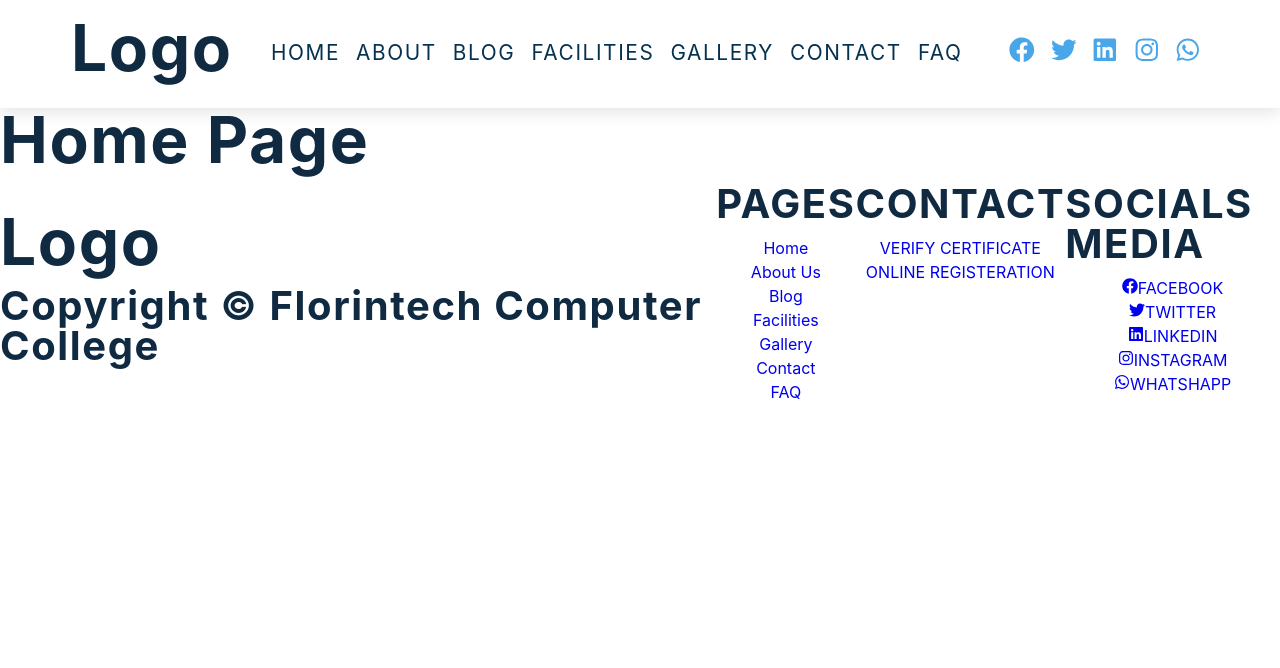
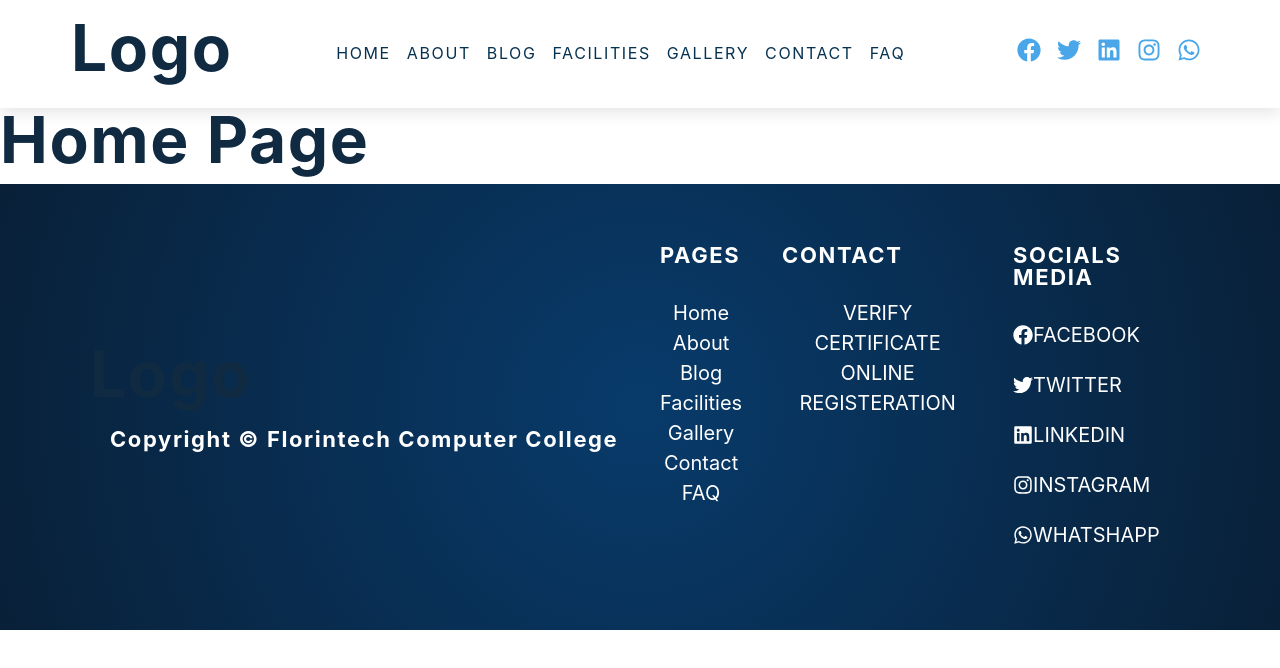
Before and after one commit to domchu/keyonaville, a Next.js app: page / in a window 1280 px wide. Shown: the top 668 px of the page. Built offline with nearby package versions, Linux system fonts and the light colour scheme.

Commit message:
styled:styles the footer

```diff
--- a/Components/Footer/Footer.js
+++ b/Components/Footer/Footer.js
@@ -3,11 +3,7 @@ import { Box, Flex } from "@chakra-ui/react";
 import Link from "next/link";
 import { social } from "../Navbar/Navdata";
 // import Brand from "./Brand/Brand";
-import { FaFacebook } from "react-icons/fa";
-import { FaTwitter } from "react-icons/fa";
-import { FaWhatsapp } from "react-icons/fa";
-import { FaLinkedin } from "react-icons/fa";
-import { FaInstagram } from "react-icons/fa";
+
 
 function Footer() {
   return (
@@ -46,7 +42,7 @@ function Footer() {
                 </li>
                 <li>
                   <Link href="/about" passHref>
-                    About Us
+                    About
                   </Link>
                 </li>
                 <li>
@@ -117,45 +113,3 @@ function Footer() {
 }
 
 export default Footer;
-<ul>
-  <li>
-    <Link href="https://facebook.com/">
-      {/* <a> */}
-      <FaFacebook />
-      FACEBOOK
-      {/* </a> */}
-    </Link>
-  </li>
-  <li>
-    <Link href="https://twitter.com/">
-      {/* <a> */}
-      <FaTwitter />
-      TWITTER
-      {/* </a> */}
-    </Link>
-  </li>
-  <li>
-    <Link href="https://linkedin.com/">
-      {/* <a> */}
-      <FaLinkedin />
-      LINKEDIN
-      {/* </a> */}
-    </Link>
-  </li>
-  <li>
-    <Link href="https://whatsapp.com/">
-      {/* <a> */}
-      <FaWhatsapp />
-      WHATSAPP
-      {/* </a> */}
-    </Link>
-  </li>
-  <li>
-    <Link href="https://instagram.com/">
-      {/* <a> */}
-      <FaInstagram />
-      INSTAGRAM
-      {/* </a> */}
-    </Link>
-  </li>
-</ul>;
--- a/styles/globals.css
+++ b/styles/globals.css
@@ -94,7 +94,7 @@ p {
   color: var(--clr-grey-5);
 }
 
-@media screen and (min-width: 800px) {
+@media screen and (min-width: 500px) {
   h1 {
     font-size: 4rem;
   }
@@ -189,7 +189,7 @@ nav {
   height: 10rem;
 }
 
-@media screen and (min-width: 800px) {
+@media screen and (min-width: 821px) {
   .nav-center {
     max-width: 1170px;
     margin: 0 auto;
@@ -214,7 +214,7 @@ nav {
     padding: 0;
     margin: 0 0.5rem;
     text-align: center;
-    font-size: 1.3rem;
+    font-size: 1rem;
     color: var(--clr-primary-1);
   }
   .links li ::after {
@@ -232,7 +232,7 @@ nav {
   }
   .social-icons {
     display: flex;
-    font-size: 1.6rem;
+    font-size: 1.5rem;
   }
   .social-icons a {
     margin: 0 0.5rem;
@@ -245,4 +245,54 @@ nav {
     border-radius: 6px;
     background-color: var(--clr-black);
   }
+}
+.footer {
+  background-image: radial-gradient(circle, #083b6b, #092038);
+  padding: 50px 90px;
+}
+.footer h2 {
+  font-weight: bold;
+  color: #fff;
+  padding: 10px 20px;
+  font-size: 22px;
+}
+.footer p {
+  color: #ffffff;
+}
+@media screen and (max-width: 500px) {
+  .footer {
+    padding: 10px 20px;
+  }
+}
+.footer-writeup {
+  flex: 1;
+}
+.footer-links {
+  flex: 1;
+}
+.footer-tools {
+  padding: 10px 20px;
+}
+.footer-tools a {
+  color: #ffffff;
+  font-size: 20px;
+}
+.footer-pages {
+  padding: 10px 20px;
+}
+.footer-pages a {
+  color: #ffffff;
+  font-size: 20px;
+}
+.footer-socials {
+  padding: 10px 20px;
+}
+.footer-socials a {
+  color: #ffffff;
+  font-size: 20px;
+  display: flex;
+  align-items: center;
+}
+.footer-socials li {
+  padding: 0 0 20px 0;
 }/*# sourceMappingURL=globals.css.map */
--- a/styles/globals.scss
+++ b/styles/globals.scss
@@ -1,5 +1,5 @@
 $phone-width: 500px;
-$tablet-width: 800px;
+$tablet-width: 821px;
 $desktop-width: 1024px;
 
 //navbar css
@@ -93,7 +93,7 @@ Variables
     margin-bottom: 1.25rem;
     color: var(--clr-grey-5);
   }
-  @media screen and (min-width: 800px) {
+  @media screen and (min-width:#{$phone-width}) {
     h1 {
       font-size: 4rem;
     }
@@ -183,7 +183,7 @@ Variables
   .show-container {
     height: 10rem;
   }
-  @media screen and (min-width: 800px) {
+  @media screen and (min-width:#{$tablet-width}) {
     .nav-center {
       max-width: 1170px;
       margin: 0 auto;
@@ -209,7 +209,7 @@ Variables
       padding: 0;
       margin: 0 0.5rem;
       text-align: center;
-      font-size: 1.3rem;
+      font-size: 1rem;
       color: var(--clr-primary-1);
     }
     .links li ::after {
@@ -227,7 +227,7 @@ Variables
     }
     .social-icons {
       display: flex;
-      font-size: 1.6rem;
+      font-size: 1.5rem;
     }
     .social-icons a {
       margin: 0 0.5rem;
@@ -241,3 +241,17 @@ Variables
       background-color: var(--clr-black);
     }
   }
+
+  //footer css
+  .footer{
+    background-image: radial-gradient(circle, #083b6b, #092038);padding: 50px 90px;h2{font-weight: bold;color: #fff;padding: 10px 20px;font-size: 22px;}p{color: #ffffff;}
+    @media screen and (max-width:#{$phone-width}) {
+      padding: 10px 20px;
+    }
+    &-writeup{flex: 1}
+  &-links{flex: 1;}
+  &-tools{padding: 10px 20px; a{color: #ffffff;font-size: 20px;}}
+  &-pages{padding: 10px 20px;a{color: #ffffff;font-size: 20px;}}
+  &-socials {padding: 10px 20px;a{color: #ffffff;font-size: 20px;display: flex;align-items: center;}li{padding: 0 0 20px 0;}}
+
+  }
```
Also changed, not shown: 1 other file (tests, documents, lock files or other folders).
